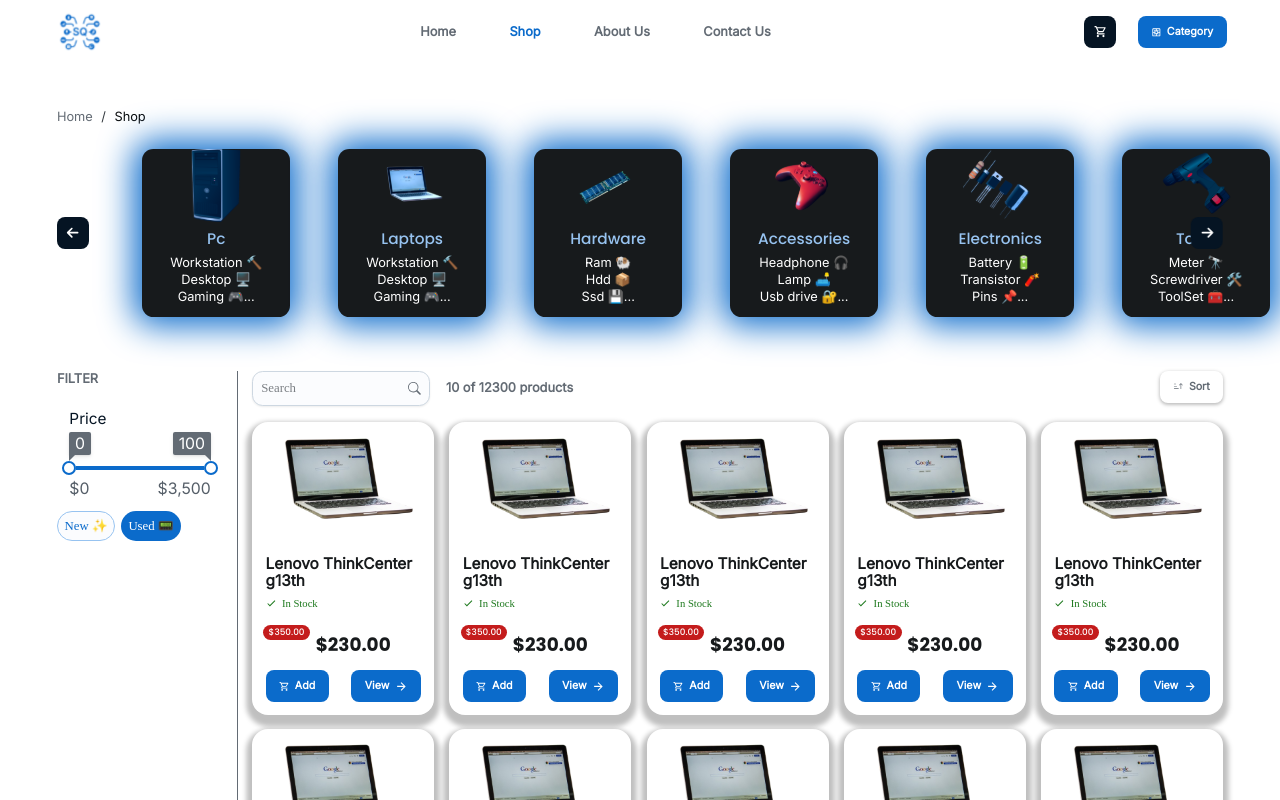
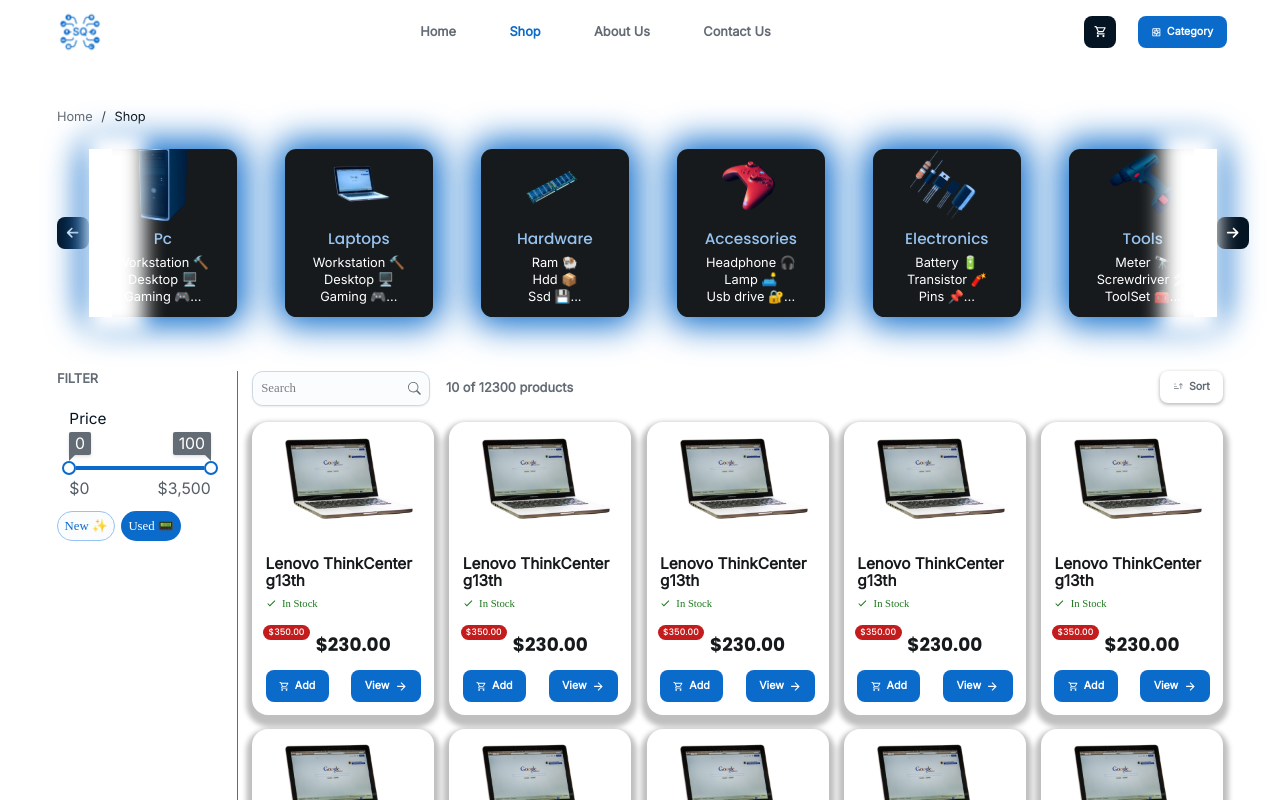
Before and after one commit to Flori1234657/shqip-computers, a React (Vite) app: page /shop in a window 1280 px wide. Shown: the top 800 px of the page. Built offline with nearby package versions, Linux system fonts and the light colour scheme.

Commit message:
feat(styles): :sparkles: side shadows of carousel

```diff
--- a/src/app/routes/category/availableCategories.ts
+++ b/src/app/routes/category/availableCategories.ts
@@ -114,3 +114,4 @@
 ];
 
 export default availableCategories;
+export type availableCategory = (typeof availableCategories)[number];
--- a/src/app/routes/home-page/components/components/deals-section/DownContent.tsx
+++ b/src/app/routes/home-page/components/components/deals-section/DownContent.tsx
@@ -1,13 +1,31 @@
-import { IconButton, Stack } from '@mui/joy';
-import {
-    FaArrowRight as RightArrIcon,
-    FaArrowLeft as LeftArrIcon,
-} from 'react-icons/fa6';
-import CardImages from './components/down-content/CardImages';
-import useWindowDimensions from 'src/hooks/useWindowsDimesions';
+import { Stack } from '@mui/joy';
+import Carousel from 'src/components/carousel/Carousel';
+import PlaceholderImage from 'src/assets/images/placeholder.png';
+import Image from 'src/components/Image';
 
 function DownContent() {
-    const { width } = useWindowDimensions();
+    const offerProducts = [
+        {
+            id: '1829hsbn8xhx2',
+            image: PlaceholderImage,
+        },
+        {
+            id: '8329c939jsnjsnj',
+            image: PlaceholderImage,
+        },
+        {
+            id: '91xsnuxajjasa2',
+            image: PlaceholderImage,
+        },
+        {
+            id: '190xnsuhjana9',
+            image: PlaceholderImage,
+        },
+        {
+            id: 'hduaaioj901ao',
+            image: PlaceholderImage,
+        },
+    ];
 
     return (
         <Stack
@@ -16,40 +34,35 @@
             alignItems='center'
             justifyContent='space-between'
         >
-            <IconButton
-                variant='solid'
-                color='primary'
-                size={width < 900 ? 'sm' : 'xs'}
-                sx={(theme) => ({
-                    backgroundColor: theme.palette.primary[900],
-                })}
-            >
-                <LeftArrIcon />
-            </IconButton>
-            <Stack
-                direction='row'
-                alignItems='center'
-                justifyContent='center'
-                gap={{ xs: '1.5rem', md: '1.641rem' }}
-                sx={{
+            <Carousel
+                elements={offerProducts.map((product) => (
+                    <Stack
+                        key={`card-image-product${product.id}`}
+                        sx={(theme) => ({
+                            backgroundColor: theme.palette.neutral[800],
+                            borderRadius: { xs: '0.5rem', md: '0.352rem' },
+                        })}
+                    >
+                        <Image
+                            ratio='1.54/1'
+                            src={product.image}
+                            width={{ xs: '10rem', md: '5.859rem' }}
+                            alt='product'
+                        />
+                    </Stack>
+                ))}
+                secondStackStyles={{
                     maxWidth: { xs: '10rem', sm: '20rem', md: '100%' },
                     height: { xs: '6.503rem', md: 'auto' },
+                    gap: { xs: '1.5rem', md: '1.641rem' },
+                    flexDirection: 'row',
+                    justifyContent: 'center',
+                    alignItems: 'center',
                     pl: { sm: '13rem', md: 0 },
-                    overflowX: 'scroll',
+                    borderRadius: { xs: '0.5rem', md: '0.352rem' },
+                    overflow: 'hidden',
                 }}
-            >
-                <CardImages />
-            </Stack>
-            <IconButton
-                variant='solid'
-                color='primary'
-                size={width < 900 ? 'sm' : 'xs'}
-                sx={(theme) => ({
-                    backgroundColor: theme.palette.primary[900],
-                })}
-            >
-                <RightArrIcon />
-            </IconButton>
+            />
         </Stack>
     );
 }
--- a/src/app/routes/shop-page/components/components/upper-section/CategoryCards.tsx
+++ b/src/app/routes/shop-page/components/components/upper-section/CategoryCards.tsx
@@ -1,17 +1,9 @@
-import { IconButton, Stack } from '@mui/joy';
+import { Stack } from '@mui/joy';
 import Cards from './components/category-cards/Cards';
-import { useState } from 'react';
-
-import {
-    FaArrowRight as RightArrIcon,
-    FaArrowLeft as LeftArrIcon,
-} from 'react-icons/fa6';
-import useWindowDimensions from 'src/hooks/useWindowsDimesions';
+import Carousel from 'src/components/carousel/Carousel';
+import availableCategories from 'src/app/routes/category/availableCategories';
 
 export default function CategoryCards() {
-    const [moveCards, setMoveCards] = useState(0);
-    const { width } = useWindowDimensions();
-
     return (
         <Stack
             direction='row'
@@ -19,50 +11,21 @@
             position='relative'
             overflow='visible'
         >
-            <IconButton
-                size={width < 900 ? 'sm' : 'xs'}
-                variant='solid'
-                sx={(theme) => ({
-                    position: 'sticky',
-                    left: 0,
-                    zIndex: 1,
-                    bgcolor: theme.palette.primary[900],
-                    maxHeight: 'fit-content',
-                })}
-                onClick={() =>
-                    setMoveCards((prev) =>
-                        prev === -75.625 ? 0 : prev + -15.125
-                    )
-                }
-            >
-                <LeftArrIcon />
-            </IconButton>
-            <Stack
-                direction='row'
-                p={{ xs: '1.5rem 2rem', md: '0 2.344rem' }}
-                gap={{ xs: '6rem', sm: '2.5rem', md: '2.109rem' }}
-                sx={{
-                    transform: `translateX(${moveCards}rem)`,
-                    overflowY: { md: 'visible' },
+            <Carousel
+                elements={availableCategories.map((category) => (
+                    <Cards
+                        key={`shop-category-card${category.id}`}
+                        category={category}
+                    />
+                ))}
+                secondStackStyles={{
+                    flexDirection: 'row',
+                    p: { xs: '1.5rem 2rem', md: '0' },
+                    pl: { sm: '3.75rem' },
+                    gap: { xs: '6rem', sm: '2.5rem', md: '2.109rem' },
+                    overflow: { xs: 'hidden', md: 'visible' },
                 }}
-            >
-                <Cards />
-            </Stack>
-            <IconButton
-                size={width < 900 ? 'sm' : 'xs'}
-                variant='solid'
-                sx={(theme) => ({
-                    position: 'sticky',
-                    right: 0,
-                    bgcolor: theme.palette.primary[900],
-                    maxHeight: 'fit-content',
-                })}
-                onClick={() =>
-                    setMoveCards((prev) => (prev === 0 ? 0 : prev + 15.125))
-                }
-            >
-                <RightArrIcon />
-            </IconButton>
+            />
         </Stack>
     );
 }
--- a/src/components/carousel/Carousel.tsx
+++ b/src/components/carousel/Carousel.tsx
@@ -2,29 +2,32 @@
 import SideButtons from './components/SideButtons';
 import useCarouselStore from './store/carousel';
 import { useEffect } from 'react';
+import { SxProps } from '@mui/joy/styles/types';
+import SideShadows from './components/SideShadows';
 
-export interface CarouselProps {
-    id: string;
-    component: React.ReactNode;
+interface Props {
+    elements: React.ReactNode[];
+    secondStackStyles: SxProps;
 }
 
-export default function Carousel(elements: CarouselProps[]) {
+export default function Carousel({ elements, secondStackStyles }: Props) {
     const { setElementsArray: makeCopyArray, elementsArray } =
         useCarouselStore();
 
+    // taking too long to perform actions find a way to improve the performance
     useEffect(() => {
+        console.time();
         makeCopyArray(elements);
+        console.timeEnd();
     }, [elements]);
 
     return (
-        <Stack>
-            <SideButtons>
-                <Stack>
-                    {elementsArray?.map((element) => (
-                        <Stack key={element.id}>{element.component}</Stack>
-                    ))}
-                </Stack>
-            </SideButtons>
-        </Stack>
+        <SideButtons>
+            <Stack sx={secondStackStyles} position='relative'>
+                <SideShadows>
+                    {elementsArray?.map((element) => element)}
+                </SideShadows>
+            </Stack>
+        </SideButtons>
     );
 }
--- a/src/components/carousel/components/SideButtons.tsx
+++ b/src/components/carousel/components/SideButtons.tsx
@@ -20,9 +20,6 @@
                 size={width < 900 ? 'sm' : 'xs'}
                 variant='solid'
                 sx={(theme) => ({
-                    position: 'sticky',
-                    left: 0,
-                    zIndex: 1,
                     bgcolor: theme.palette.primary[900],
                     maxHeight: 'fit-content',
                 })}
@@ -35,8 +32,6 @@
                 size={width < 900 ? 'sm' : 'xs'}
                 variant='solid'
                 sx={(theme) => ({
-                    position: 'sticky',
-                    right: 0,
                     bgcolor: theme.palette.primary[900],
                     maxHeight: 'fit-content',
                 })}
--- /dev/null
+++ b/src/components/carousel/components/SideShadows.tsx
@@ -0,0 +1,52 @@
+import { Stack } from '@mui/joy';
+import { useLocation } from 'react-router-dom';
+
+export default function SideShadows({
+    children,
+}: {
+    children: React.ReactNode;
+}) {
+    const { pathname } = useLocation();
+
+    return (
+        <>
+            <Stack
+                sx={{
+                    position: 'absolute',
+                    left: 0,
+                    top: 0,
+                    zIndex: 1,
+
+                    display:
+                        pathname == '/' ? 'none' : { xs: 'none', sm: 'unset' },
+                    height: '100%',
+                    width: { sm: '1.25rem', md: '1rem' },
+                    bgcolor: 'white',
+                    boxShadow: {
+                        sm: '0.688rem 0 0.875rem 0.375rem rgba(255,255,255,1)',
+                        md: '0.688rem 0 0.875rem 0.75rem rgba(255,255,255,1)',
+                    },
+                }}
+            ></Stack>
+            {children}
+            <Stack
+                sx={{
+                    position: 'absolute',
+                    right: 0,
+                    top: 0,
+                    zIndex: 1,
+
+                    display:
+                        pathname == '/' ? 'none' : { xs: 'none', sm: 'unset' },
+                    height: '100%',
+                    width: { sm: '1.25rem', md: '1rem' },
+                    bgcolor: 'white',
+                    boxShadow: {
+                        sm: '-0.688rem 0 0.875rem 0.375rem rgba(255,255,255,1)',
+                        md: '-0.688rem 0 0.875rem 0.75rem rgba(255,255,255,1)',
+                    },
+                }}
+            ></Stack>
+        </>
+    );
+}
--- a/src/components/carousel/store/carousel.tsx
+++ b/src/components/carousel/store/carousel.tsx
@@ -1,11 +1,10 @@
 /* eslint-disable @typescript-eslint/ban-ts-comment */
 import { create } from 'zustand';
 import { devtools } from 'zustand/middleware';
-import { CarouselProps } from '../Carousel';
 
 interface Props {
-    elementsArray: CarouselProps[] | undefined;
-    setElementsArray: (elements: CarouselProps[]) => void;
+    elementsArray: React.ReactNode[] | undefined;
+    setElementsArray: (elements: React.ReactNode[]) => void;
     moveElementsLeft: () => void;
     moveElementsRight: () => void;
 }
@@ -19,8 +18,10 @@
             set((state) => {
                 if (state.elementsArray === undefined)
                     return { elementsArray: undefined };
+
                 //@ts-ignore
-                const firstElement: CarouselProps = state.elementsArray.shift();
+                const firstElement: React.ReactNode =
+                    state.elementsArray.shift();
                 return {
                     elementsArray: [
                         ...(state.elementsArray as []),
@@ -32,8 +33,9 @@
             set((state) => {
                 if (state.elementsArray === undefined)
                     return { elementsArray: undefined };
+
                 //@ts-ignore
-                const lastElement: CarouselProps = state.elementsArray.pop();
+                const lastElement: React.ReactNode = state.elementsArray.pop();
                 return {
                     elementsArray: [
                         lastElement,
```
Also changed, not shown: src/app/routes/home-page/components/components/deals-section/components/down-content/CardImages.tsx (deleted, +0 -51 lines), src/app/routes/shop-page/components/components/upper-section/components/category-cards/Cards.tsx (+5 -5 lines).
